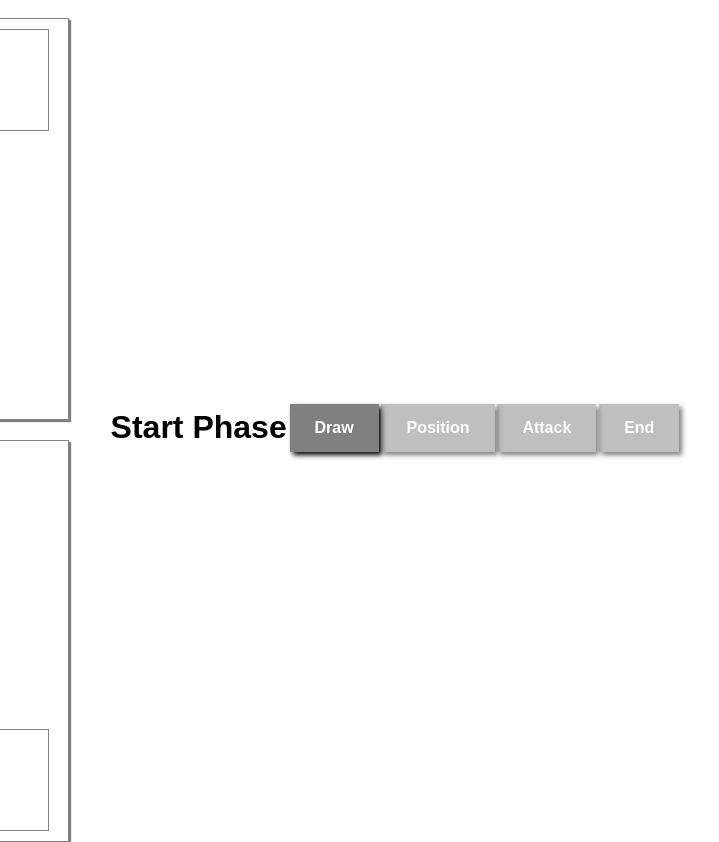
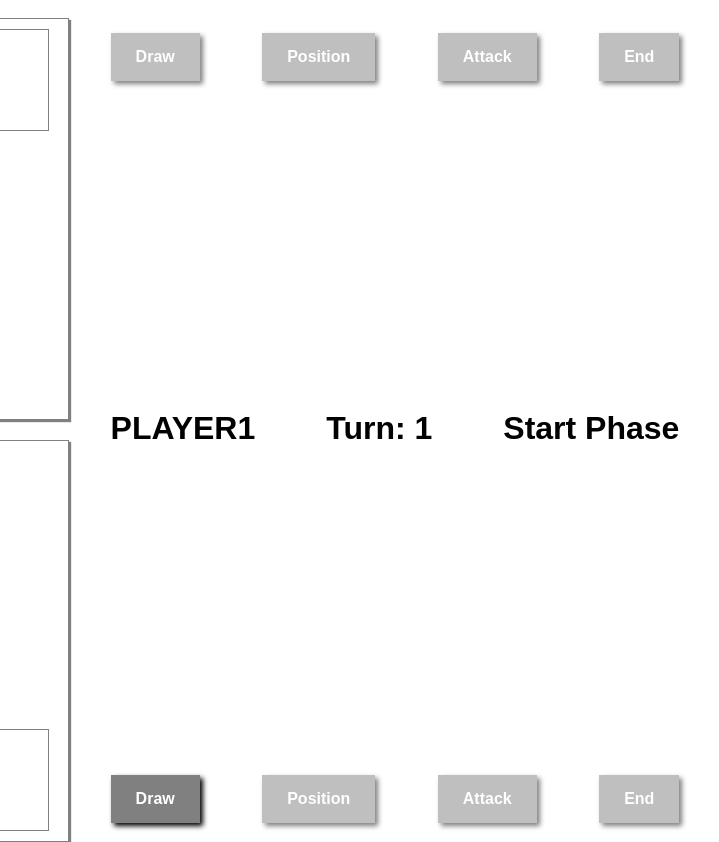
Before and after one commit to deivao06/tcg-tester, a plain HTML site: page index.html in a window 1280 px wide. Shown: the full height of the page, 561-1280 px from the left. Drawn offline with nearby package versions, Linux system fonts and the light colour scheme.

Commit message:
ajustes no layout e ajustes no turn manager front-end

```diff
--- a/engine/Game.js
+++ b/engine/Game.js
@@ -68,7 +68,6 @@ export default class Game {
 
         console.log(`${this.activePlayer.name} Turn!`)
 
-        this.turn++;
         this.StartPhase();
     }
 }
--- a/index.html
+++ b/index.html
@@ -31,7 +31,7 @@
                             <div class="slot" :style="{width: CONSTANTS.CARD.SIZES.WIDTH + 'px', height: CONSTANTS.CARD.SIZES.HEIGHT + 'px'}"></div>
                             <div class="slot deck" :style="{width: CONSTANTS.CARD.SIZES.WIDTH + 'px', height: CONSTANTS.CARD.SIZES.HEIGHT + 'px'}">
                                 <div class="deck-info">
-                                    <img :src="GLOBALS.ASSETS[game.player2.deck.back].src" width="100%" height="100%">
+                                    <img v-if="game.player2.deck.cards.length > 0" :src="GLOBALS.ASSETS[game.player2.deck.back].src" width="100%" height="100%">
                                     <span>Deck: {{game.player2.deck.cards.length}}</span>
                                 </div>
                             </div>
@@ -44,7 +44,7 @@
                             <div class="slot" :style="{width: CONSTANTS.CARD.SIZES.WIDTH + 'px', height: CONSTANTS.CARD.SIZES.HEIGHT + 'px'}"></div>
                             <div class="slot deck" :style="{width: CONSTANTS.CARD.SIZES.WIDTH + 'px', height: CONSTANTS.CARD.SIZES.HEIGHT + 'px'}">
                                 <div class="deck-info">
-                                    <img :src="GLOBALS.ASSETS[game.player1.deck.back].src" width="100%" height="100%">
+                                    <img v-if="game.player1.deck.cards.length > 0" :src="GLOBALS.ASSETS[game.player1.deck.back].src" width="100%" height="100%">
                                     <span>Deck: {{game.player1.deck.cards.length}}</span>
                                 </div>
                             </div>
@@ -66,15 +66,22 @@
                     </div>
                 </div>
                 <div class="nav-bar">
-                    <div class="card-showcase">
-                        <img v-if="showcaseImage" :src="showcaseImage" width="100%" height="100%">
+                    <div class="phase-manager">
+                        <button class="btn" :disabled="game.activePlayer != game.player2 || game.phase != CONSTANTS.GAME.PHASES.START" @click="DrawPhase">Draw</button>
+                        <button class="btn" :disabled="game.activePlayer != game.player2 || game.phase != CONSTANTS.GAME.PHASES.DRAW" @click="PositionPhase">Position</button>
+                        <button class="btn" :disabled="game.activePlayer != game.player2 || game.phase != CONSTANTS.GAME.PHASES.POSITION" @click="AttackPhase">Attack</button>
+                        <button class="btn" :disabled="game.activePlayer != game.player2 || game.phase != CONSTANTS.GAME.PHASES.ATTACK" @click="EndPhase">End</button>
                     </div>
                     <div class="phase-manager">
+                        <h1>{{game.activePlayer.name}}</h1>
+                        <h1>Turn: {{game.turn}}</h1>
                         <h1 v-if="game.phase">{{game.phase}}</h1>
-                        <button class="btn" :disabled="game.phase != CONSTANTS.GAME.PHASES.START" @click="DrawPhase">Draw</button>
-                        <button class="btn" :disabled="game.phase != CONSTANTS.GAME.PHASES.DRAW" @click="PositionPhase">Position</button>
-                        <button class="btn" :disabled="game.phase != CONSTANTS.GAME.PHASES.POSITION" @click="AttackPhase">Attack</button>
-                        <button class="btn" :disabled="game.phase != CONSTANTS.GAME.PHASES.ATTACK" @click="EndPhase">End</button>
+                    </div>
+                    <div class="phase-manager">
+                        <button class="btn" :disabled="game.activePlayer != game.player1 || game.phase != CONSTANTS.GAME.PHASES.START" @click="DrawPhase">Draw</button>
+                        <button class="btn" :disabled="game.activePlayer != game.player1 || game.phase != CONSTANTS.GAME.PHASES.DRAW" @click="PositionPhase">Position</button>
+                        <button class="btn" :disabled="game.activePlayer != game.player1 || game.phase != CONSTANTS.GAME.PHASES.POSITION" @click="AttackPhase">Attack</button>
+                        <button class="btn" :disabled="game.activePlayer != game.player1 || game.phase != CONSTANTS.GAME.PHASES.ATTACK" @click="EndPhase">End</button>
                     </div>
                 </div>
             </div>
--- a/main.css
+++ b/main.css
@@ -18,12 +18,8 @@ div.nav-bar{
 
 div.nav-bar{
     align-items: center;
-}
-
-div.card-showcase{
-    width: 45%;
-    height: 350px;
-    margin: 10px;
+    justify-content: space-between;
+    margin-top: 15px;
 }
 
 .player2,
```
